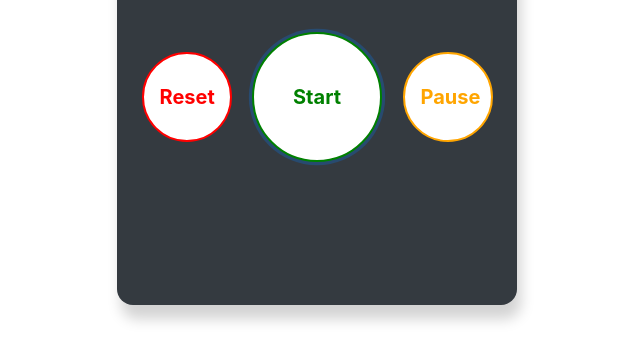
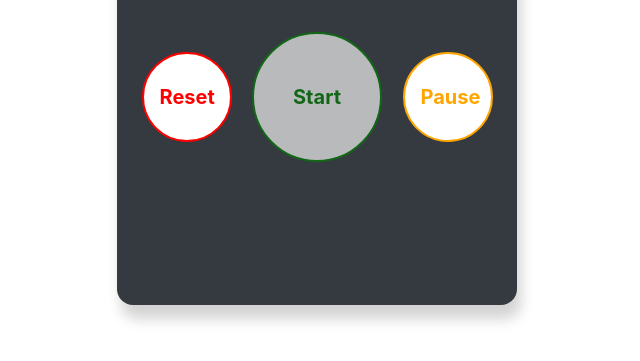
Before and after one commit to haris-aqeel/StopWatch, a plain HTML site: page public/index.html in a window 1280 px wide. Both pictures are taken after a click on the button "Start". Shown: the part 385-746 px from the top of the page, without its empty margins (323-963 px from the left). Drawn offline with nearby package versions, Linux system fonts and the light colour scheme.

Commit message:
updated stopwatch

```diff
--- a/public/app.js
+++ b/public/app.js
@@ -11,6 +11,11 @@ var hours = document.getElementById('hour');
 function buttonStart() {
 
     buttonActive = false;
+    if (buttonActive == false){
+        document.getElementById('START').setAttribute('disabled', 'disabled');
+    }else{
+        document.getElementById('START').removeAttribute('disabled', 'disabled');
+    }
     calculateInterval = setInterval(function(){
         count++;
         countSec++;
@@ -33,6 +38,7 @@ function buttonStart() {
 
 function buttonStop(){
     buttonActive = true;
+    document.getElementById('START').removeAttribute('disabled', 'disabled');
     clearInterval(calculateInterval);
     count = 0, countSec = 0 , countMin = 0, countHour = 0;
     resettingValues();
@@ -41,6 +47,7 @@ function buttonStop(){
 
 function buttonPause() {
     buttonActive = true;
+    document.getElementById('START').removeAttribute('disabled', 'disabled');
     clearInterval(calculateInterval);
 }
 
--- a/public/index.html
+++ b/public/index.html
@@ -27,7 +27,7 @@
     </div>
     <div class="pb-3">
       <button class="btn btn-lg rounded-circle mx-2 font-weight-bold reset animate__heartBeat" onclick="buttonStop()">Reset</button>
-      <button class="btn btn-lg rounded-circle mx-2 font-weight-bold start animate__heartBeat" onclick="buttonStart()">Start</button>
+      <button class="btn btn-lg rounded-circle mx-2 font-weight-bold start animate__heartBeat" id="START" onclick="buttonStart()">Start</button>
       <button class="btn btn-lg rounded-circle mx-2 font-weight-bold pause animate__heartBeat"  onclick="buttonPause()">Pause</button>
     </div>
   </div>
```
